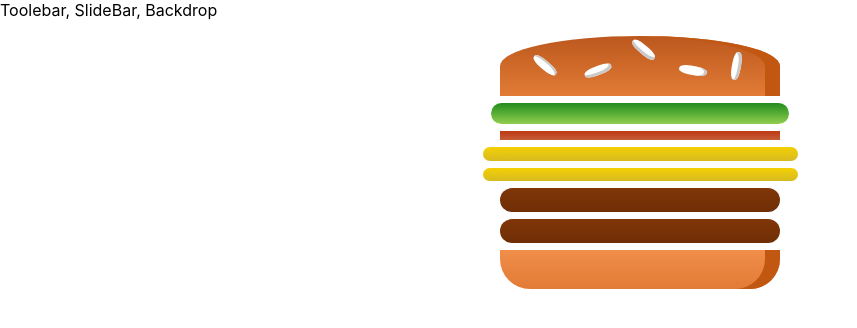
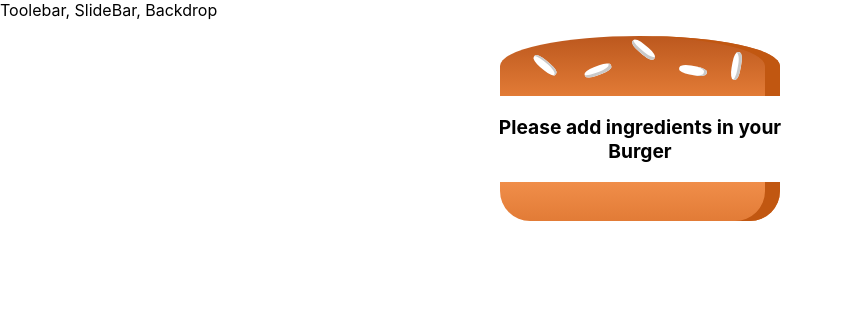
Before and after one commit to KGhising/BurgerBuilder, a React (Create React App) app: page / in a window 1280 px wide. Shown: the top 328 px of the page, without its empty margins (0-857 px from the left). Built offline with nearby package versions, Linux system fonts and the light colour scheme.

Commit message:
Check if increient is there and display message

```diff
--- a/src/component/Burger/Burger.js
+++ b/src/component/Burger/Burger.js
@@ -4,11 +4,18 @@ import classes from './Burger.module.css'
 import BurgerIngredient from './BurgerIngredient/BurgerIngredient';
 
 const burger = (props) => {
-    const transformedIngredient = Object.keys(props.ingredients).map(igKey => {
+    let transformedIngredient = Object.keys(props.ingredients).map(igKey => {
         return [...Array(props.ingredients[igKey])].map((_, i) => {
             return <BurgerIngredient key={igKey + i} type={igKey} />;
         });
-    });
+    })
+    .reduce((arr, el) => {
+        return arr.concat(el);
+    }, []);
+
+    if(transformedIngredient.length === 0){
+        transformedIngredient = <p>Please add ingredients in your Burger</p>;
+    }
     return (
         <div className={classes.Burger}>
             <BurgerIngredient type="bread-top" />
--- a/src/container/BurgerBuilder/BurgerBuilder.js
+++ b/src/container/BurgerBuilder/BurgerBuilder.js
@@ -7,10 +7,10 @@ class BurgerBuidler extends Component{
     // you can also add constructor
     state = {
         ingredients: {
-            salad: 1,
-            bacon: 1,
-            cheese: 2,
-            meat: 2
+            salad: 0,
+            bacon: 0,
+            cheese: 0,
+            meat: 0
         }
     }
     render() {
```
